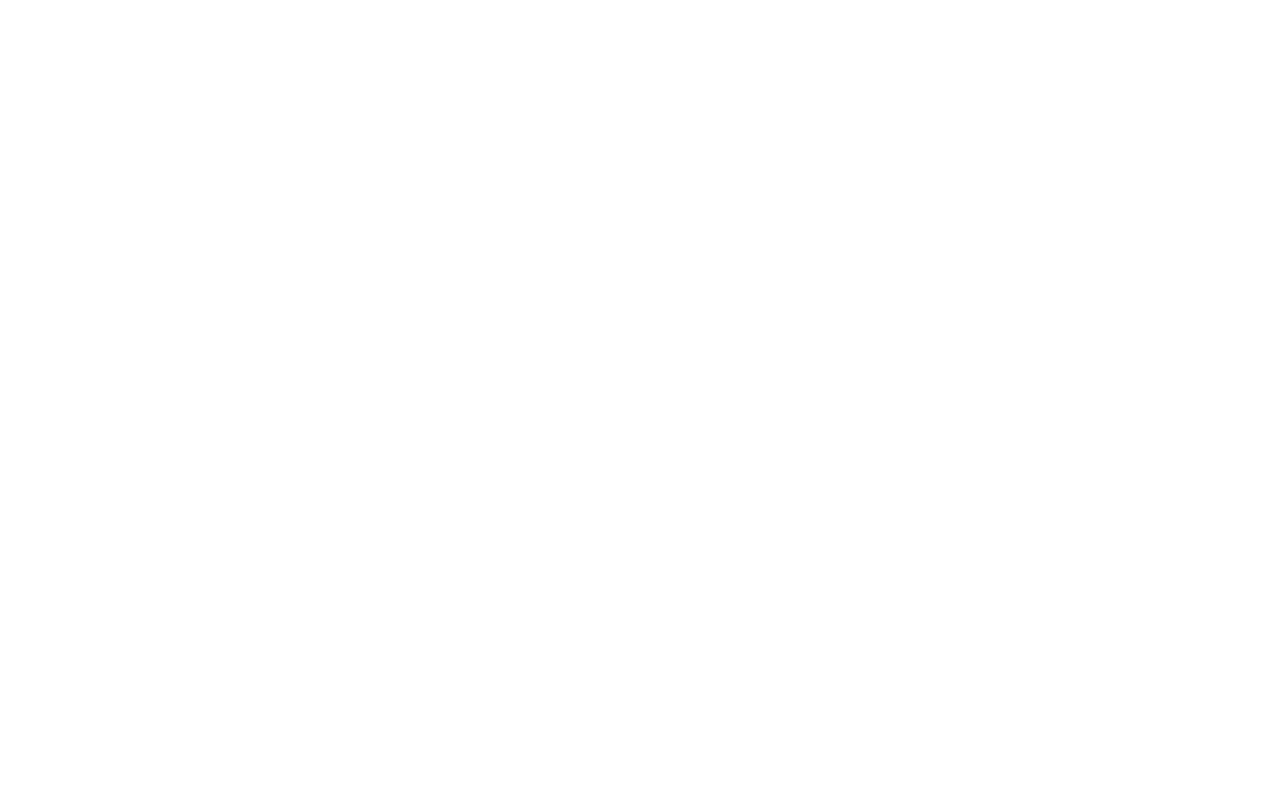
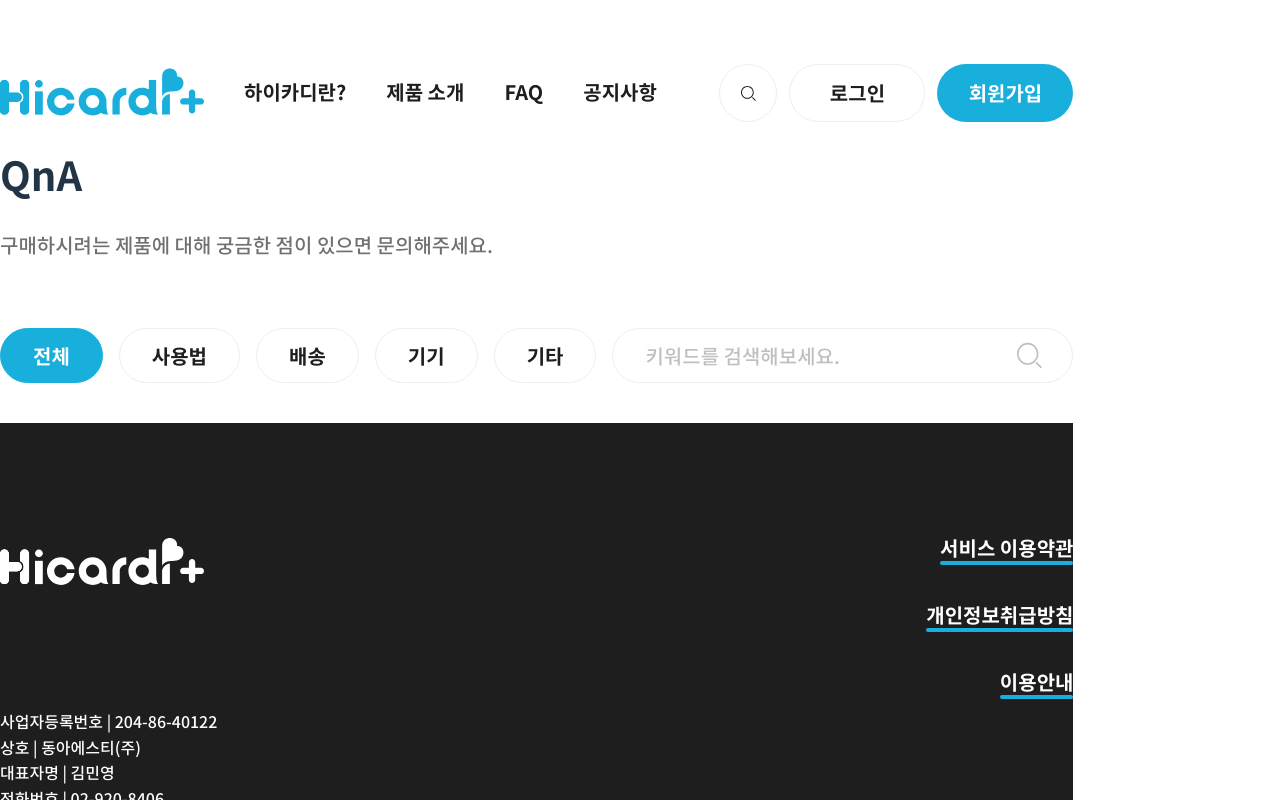
Before and after one commit to DONGA-ST-A/Frontend, a React (Vite) app: page /qna in a window 1280 px wide. Before the commit this address had no page. Shown: the top 800 px of the page. Built offline with nearby package versions, Linux system fonts and the light colour scheme; the HTML template or start-up script is replaced by a standard one.

Commit message:
feat: add QnACategoryBar component

```diff
--- /dev/null
+++ b/src/components/QnAPage/QnACategoryBar.tsx
@@ -0,0 +1,104 @@
+import { ChangeEvent, useState } from "react";
+
+import styled from "styled-components";
+
+import SearchIcon from "@/assets/icon/icon_search_gray.svg";
+
+const categoryList = ["전체", "사용법", "배송", "기기", "기타"];
+
+const QnACategoryBar = () => {
+  const [category, setCategory] = useState<string>("전체");
+  const [keyword, setKeyword] = useState<string>("");
+
+  const handleSubmit = (e: React.FormEvent) => {
+    e.preventDefault();
+    setKeyword("");
+  };
+
+  const handleChange = (e: ChangeEvent<HTMLInputElement>) => {
+    setKeyword(e.target.value);
+  };
+  return (
+    <Container>
+      <div>
+        {categoryList.map((cate) => (
+          <Button
+            key={cate}
+            $active={category === cate}
+            onClick={() => {
+              setCategory(cate);
+            }}
+          >
+            {cate}
+          </Button>
+        ))}
+      </div>
+      <Input onSubmit={handleSubmit}>
+        <input
+          type="text"
+          placeholder="키워드를 검색해보세요."
+          value={keyword}
+          onChange={handleChange}
+        />
+        <img
+          alt="검색 아이콘"
+          src={SearchIcon}
+        />
+      </Input>
+    </Container>
+  );
+};
+
+const Container = styled.div`
+  display: flex;
+  justify-content: space-between;
+  margin: 40px 0px;
+`;
+
+const Button = styled.button<{ $active: boolean }>`
+  border-style: solid;
+  border-width: 1px;
+  border-color: ${(props) => (props.$active ? "var(--color_main_skyblue)" : "var(--color_sub1)")};
+  background-color: ${(props) =>
+    props.$active ? "var(--color_main_skyblue)" : "var(--color_white)"};
+  border-radius: 30px;
+  color: ${(props) => (props.$active ? "var(--color_white)" : "var(--color_font)")};
+  font-family: NotoSansBold;
+  font-size: var(--text_body1);
+  padding: 12px 32px;
+  margin-right: 16px;
+  cursor: pointer;
+`;
+
+const Input = styled.form`
+  border: solid 1px;
+  border-color: var(--color_sub1);
+  border-radius: 36px;
+  display: flex;
+  align-items: center;
+  padding: 5px 30px;
+  gap: 20px;
+
+  input {
+    border: none;
+    width: 350px;
+    color: var(--color_font);
+    font-family: NotoSansMedium;
+    font-size: var(--text_body1);
+    caret-width: 1px;
+
+    &:focus {
+      outline: none;
+    }
+
+    &::placeholder {
+      color: var(--color_sub2);
+    }
+  }
+
+  img {
+    width: 25px;
+  }
+`;
+
+export default QnACategoryBar;
--- /dev/null
+++ b/src/pages/QnAPage.tsx
@@ -0,0 +1,35 @@
+import styled from "styled-components";
+
+import QnACategoryBar from "@/components/QnAPage/QnACategoryBar";
+import { Inner } from "@/style/commonStyle";
+
+const QnAPage = () => {
+  return (
+    <Inner>
+      <Banner>
+        <h1>QnA</h1>
+        <div>구매하시려는 제품에 대해 궁금한 점이 있으면 문의해주세요.</div>
+      </Banner>
+      <QnACategoryBar />
+    </Inner>
+  );
+};
+
+const Banner = styled.div`
+  padding-bottom: 33px;
+
+  h1 {
+    font-family: NotoSansBold;
+    font-size: var(--text_title1);
+    color: var(color_font);
+    margin-bottom: 40px;
+  }
+
+  div {
+    font-family: NotoSansMedium;
+    font-size: var(--text_body1);
+    color: var(--color_sub3);
+  }
+`;
+
+export default QnAPage;
--- a/src/router/router.tsx
+++ b/src/router/router.tsx
@@ -2,6 +2,7 @@ import { BrowserRouter, Routes, Route } from "react-router-dom";
 
 import Layout from "@/layout/Layout";
 import MainPage from "@/pages/MainPage";
+import QnAPage from "@/pages/QnAPage";
 
 const Router = () => {
   return (
@@ -12,6 +13,10 @@ const Router = () => {
             path="/"
             element={<MainPage />}
           />
+          <Route
+            path="/qna"
+            element={<QnAPage />}
+          />
         </Route>
       </Routes>
     </BrowserRouter>
```
Also changed, not shown: src/assets/icon/icon_search_gray.svg (added).
